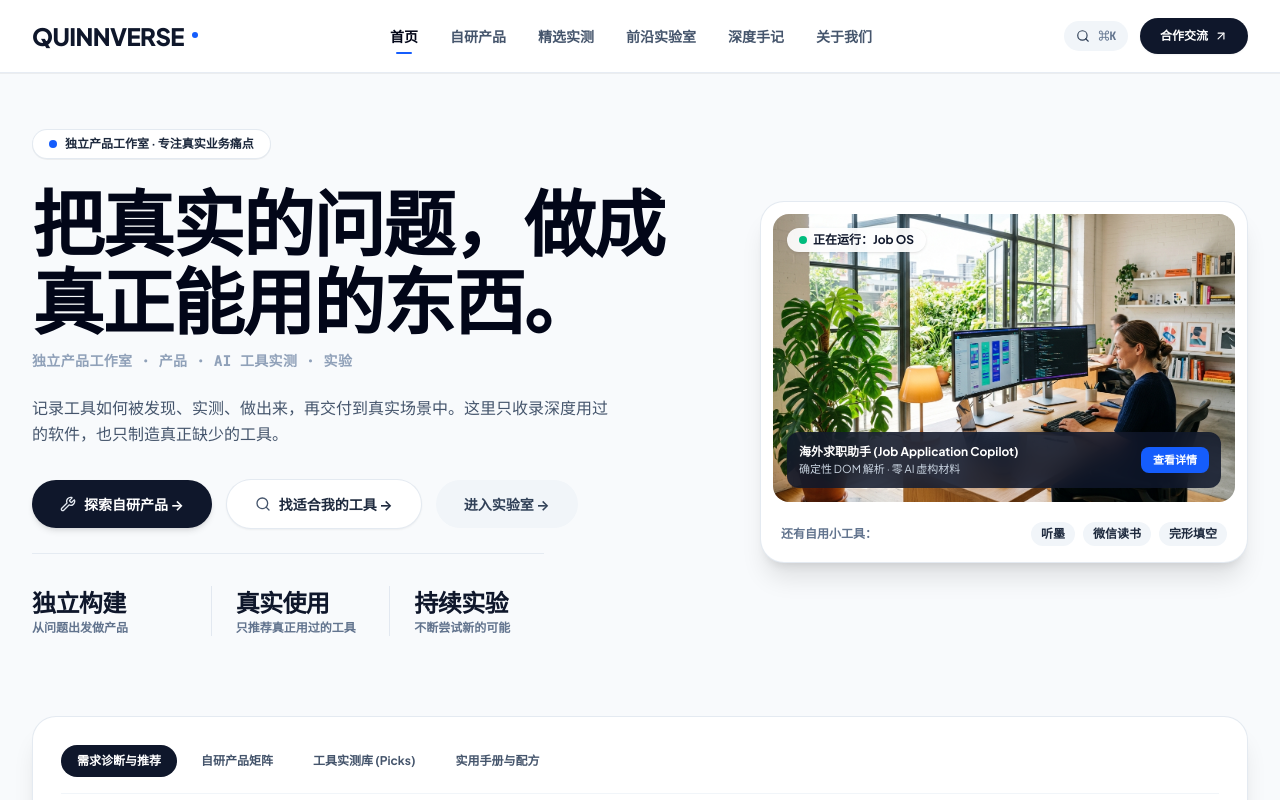
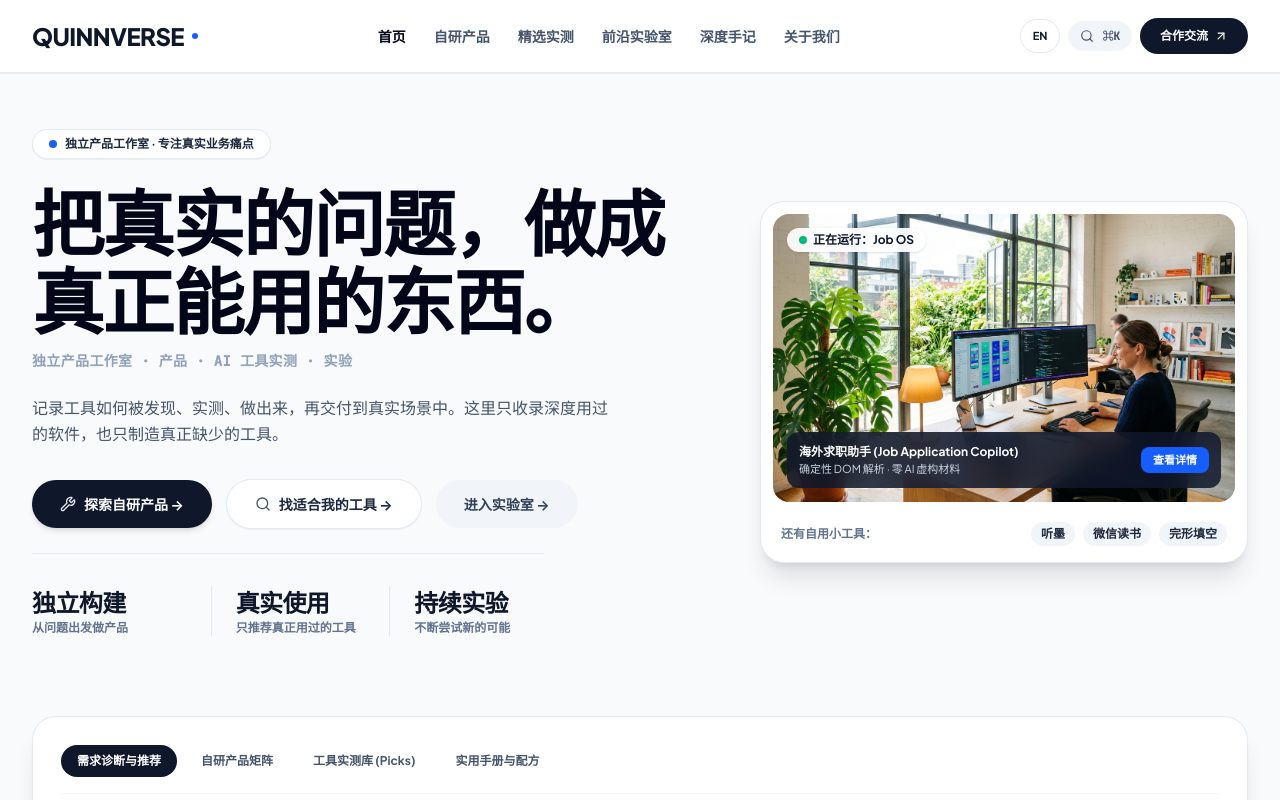
Before and after one commit to Quinnverse/QuinnverseCOM, a React (Vite) app: page / in a window 1280 px wide. Shown: the top 800 px of the page. Built offline with nearby package versions, Linux system fonts and the light colour scheme.

Commit message:
Add Chinese English switch

```diff
--- a/src/components/Navbar.tsx
+++ b/src/components/Navbar.tsx
@@ -1,151 +1,20 @@
 import React, { useState, useEffect } from 'react';
 import { Search, Menu, X, ArrowUpRight } from 'lucide-react';
 import { useRouter, Link } from '../utils/router';
-
-interface NavbarProps {
-  onOpenSearch: () => void;
-}
-
+interface NavbarProps { onOpenSearch: () => void; }
 export const Navbar: React.FC<NavbarProps> = ({ onOpenSearch }) => {
   const [mobileMenuOpen, setMobileMenuOpen] = useState(false);
   const { path } = useRouter();
-
-  // Listen for Cmd+K / Ctrl+K
-  useEffect(() => {
-    const handleKeyDown = (e: KeyboardEvent) => {
-      if ((e.metaKey || e.ctrlKey) && e.key === 'k') {
-        e.preventDefault();
-        onOpenSearch();
-      }
-    };
-    window.addEventListener('keydown', handleKeyDown);
-    return () => window.removeEventListener('keydown', handleKeyDown);
-  }, [onOpenSearch]);
-
-  const navLinks = [
-    { label: '首页', href: '/' },
-    { label: '自研产品', href: '/products' },
-    { label: '精选实测', href: '/picks' },
-    { label: '前沿实验室', href: '/lab' },
-    { label: '深度手记', href: '/journal' },
-    { label: '关于我们', href: '/about' },
+  const english = path === '/en';
+  useEffect(() => { const f=(e:KeyboardEvent)=>{if((e.metaKey||e.ctrlKey)&&e.key==='k'){e.preventDefault();onOpenSearch();}};window.addEventListener('keydown',f);return()=>window.removeEventListener('keydown',f);},[onOpenSearch]);
+  const navLinks = english ? [
+    {label:'Home',href:'/en'},{label:'Products',href:'/products'},{label:'Tested Picks',href:'/picks'},{label:'Lab',href:'/lab'},{label:'Journal',href:'/journal'},{label:'About',href:'/about'}
+  ] : [
+    {label:'首页',href:'/'},{label:'自研产品',href:'/products'},{label:'精选实测',href:'/picks'},{label:'前沿实验室',href:'/lab'},{label:'深度手记',href:'/journal'},{label:'关于我们',href:'/about'}
   ];
-
-  return (
-    <header className="sticky top-0 z-40 w-full border-b border-slate-200/80 bg-white/95 backdrop-blur-md transition-all shadow-2xs">
-      <div className="mx-auto flex h-18 max-w-7xl items-center justify-between px-4 sm:px-6 lg:px-8">
-        {/* Brand Wordmark */}
-        <Link
-          to="/"
-          className="font-display text-xl sm:text-2xl font-black tracking-tight text-slate-900 hover:text-slate-700 transition-colors flex items-center gap-2"
-        >
-          <span>QUINNVERSE</span>
-          <span className="w-1.5 h-1.5 rounded-full bg-blue-600 mb-0.5" />
-        </Link>
-
-        {/* Desktop Navigation Links */}
-        <nav className="hidden lg:flex items-center gap-8 text-sm font-bold text-slate-600">
-          {navLinks.map((link) => {
-            const isActive = link.href === '/' ? path === '/' : path.startsWith(link.href);
-            return (
-              <Link
-                key={link.href}
-                to={link.href}
-                className={`py-1 relative transition-colors ${
-                  isActive ? 'text-slate-950 font-black' : 'hover:text-slate-900 text-slate-600'
-                }`}
-              >
-                {link.label}
-                {isActive && (
-                  <span className="absolute -bottom-1 left-1/2 -translate-x-1/2 w-4 h-0.5 rounded-full bg-blue-600" />
-                )}
-              </Link>
-            );
-          })}
-        </nav>
-
-        {/* Actions: Search & Pill Button */}
-        <div className="flex items-center gap-3">
-          {/* Quick Search Trigger */}
-          <button
-            onClick={onOpenSearch}
-            className="flex items-center gap-2 px-3 py-2 text-xs font-semibold text-slate-600 bg-slate-100 hover:bg-slate-200/80 rounded-full transition-colors cursor-pointer"
-            title="全局搜索 (⌘K)"
-          >
-            <Search className="w-3.5 h-3.5 text-slate-700" />
-            <span className="hidden sm:inline font-mono text-[11px] text-slate-500">⌘K</span>
-          </button>
-
-          {/* Work with Quinnverse primary CTA - Warm refined pill button */}
-          <Link
-            to="/work-with-us"
-            className="hidden sm:inline-flex items-center gap-1.5 px-5 py-2.5 text-xs font-bold text-white bg-slate-900 hover:bg-blue-600 rounded-full transition-all shadow-xs hover:shadow-md whitespace-nowrap active:scale-98"
-          >
-            <span>合作交流</span>
-            <ArrowUpRight className="w-3.5 h-3.5" />
-          </Link>
-
-          {/* Mobile Menu Button */}
-          <button
-            onClick={() => setMobileMenuOpen(!mobileMenuOpen)}
-            className="lg:hidden p-2 text-slate-700 hover:text-slate-900 hover:bg-slate-100 rounded-xl"
-            aria-label="切换菜单"
-          >
-            {mobileMenuOpen ? <X className="w-5 h-5" /> : <Menu className="w-5 h-5" />}
-          </button>
-        </div>
-      </div>
-
-      {/* Mobile Drawer */}
-      {mobileMenuOpen && (
-        <div className="lg:hidden border-b border-slate-200 bg-white px-4 py-5 space-y-4 shadow-lg">
-          <div className="grid grid-cols-2 gap-2 text-sm font-bold">
-            {navLinks.map((link) => (
-              <Link
-                key={link.href}
-                to={link.href}
-                onClick={() => setMobileMenuOpen(false)}
-                className="px-3.5 py-2.5 rounded-xl text-slate-700 hover:text-slate-900 hover:bg-slate-50 transition-colors"
-              >
-                {link.label}
-              </Link>
-            ))}
-            <Link
-              to="/finder"
-              onClick={() => setMobileMenuOpen(false)}
-              className="px-3.5 py-2.5 rounded-xl text-blue-600 hover:bg-blue-50 transition-colors"
-            >
-              需求诊断器
-            </Link>
-            <Link
-              to="/resources"
-              onClick={() => setMobileMenuOpen(false)}
-              className="px-3.5 py-2.5 rounded-xl text-slate-700 hover:text-slate-900 hover:bg-slate-50 transition-colors"
-            >
-              实用手册与资源
-            </Link>
-          </div>
-
-          <div className="pt-3 border-t border-slate-100 flex flex-col gap-2.5">
-            <Link
-              to="/work-with-us"
-              onClick={() => setMobileMenuOpen(false)}
-              className="w-full flex items-center justify-center gap-1.5 px-5 py-3 text-xs font-bold text-white bg-slate-900 hover:bg-blue-600 rounded-full shadow-sm"
-            >
-              <span>与工作室交流</span>
-              <ArrowUpRight className="w-3.5 h-3.5" />
-            </Link>
-            <div className="flex items-center justify-between text-xs text-slate-500 px-1 pt-1 font-medium">
-              <Link to="/disclosure" onClick={() => setMobileMenuOpen(false)} className="hover:text-slate-800">
-                商业返佣政策
-              </Link>
-              <Link to="/contact" onClick={() => setMobileMenuOpen(false)} className="hover:text-slate-800">
-                联系与反馈
-              </Link>
-            </div>
-          </div>
-        </div>
-      )}
-    </header>
-  );
+  return <header className="sticky top-0 z-40 w-full border-b border-slate-200/80 bg-white/95 backdrop-blur-md shadow-2xs"><div className="mx-auto flex h-18 max-w-7xl items-center justify-between px-4 sm:px-6 lg:px-8">
+    <Link to={english?'/en':'/'} className="font-display text-xl sm:text-2xl font-black tracking-tight text-slate-900 flex items-center gap-2"><span>QUINNVERSE</span><span className="w-1.5 h-1.5 rounded-full bg-blue-600"/></Link>
+    <nav className="hidden lg:flex items-center gap-7 text-sm font-bold text-slate-600">{navLinks.map(l=><Link key={l.href} to={l.href} className={(path===l.href||(!english&&l.href!=='/'&&path.startsWith(l.href)))?'text-slate-950':'hover:text-slate-900'}>{l.label}</Link>)}</nav>
+    <div className="flex items-center gap-2"><Link to={english?'/':'/en'} className="px-3 py-2 text-[11px] font-bold rounded-full border border-slate-200 bg-white hover:bg-slate-50" aria-label="切换中英文">{english?'中文':'EN'}</Link><button onClick={onOpenSearch} className="flex items-center gap-2 px-3 py-2 text-xs font-semibold text-slate-600 bg-slate-100 hover:bg-slate-200 rounded-full"><Search className="w-3.5 h-3.5"/><span className="hidden sm:inline font-mono text-[11px]">⌘K</span></button><Link to="/work-with-us" className="hidden sm:inline-flex items-center gap-1.5 px-5 py-2.5 text-xs font-bold text-white bg-slate-900 hover:bg-blue-600 rounded-full"><span>{english?'Work with us':'合作交流'}</span><ArrowUpRight className="w-3.5 h-3.5"/></Link><button onClick={()=>setMobileMenuOpen(!mobileMenuOpen)} className="lg:hidden p-2 text-slate-700 hover:bg-slate-100 rounded-xl" aria-label="Menu">{mobileMenuOpen?<X className="w-5 h-5"/>:<Menu className="w-5 h-5"/>}</button></div>
+  </div>{mobileMenuOpen&&<div className="lg:hidden border-b border-slate-200 bg-white px-4 py-5 space-y-3 shadow-lg"><div className="grid grid-cols-2 gap-2 text-sm font-bold">{navLinks.map(l=><Link key={l.href} to={l.href} onClick={()=>setMobileMenuOpen(false)} className="px-3.5 py-2.5 rounded-xl text-slate-700 hover:bg-slate-50">{l.label}</Link>)}</div><Link to="/work-with-us" onClick={()=>setMobileMenuOpen(false)} className="w-full flex justify-center px-5 py-3 text-xs font-bold text-white bg-slate-900 rounded-full">{english?'Work with Quinnverse':'与工作室交流'}</Link></div>}</header>;
 };
```
